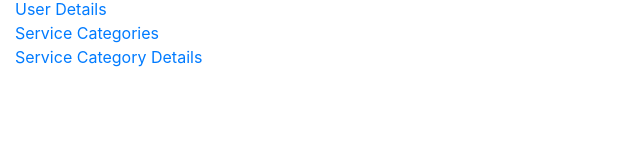
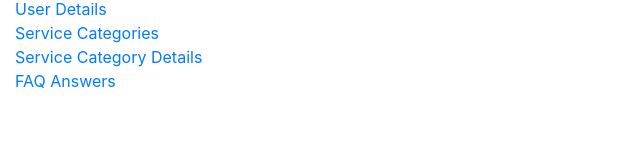
Before and after one commit to hughesbrian/cs4500_sp19_client_react_noideainc, a React (Create React App) app: page /admin in a window 1280 px wide. Shown: the part 153-300 px from the top of the page, without its empty margins (0-640 px from the left). Built offline with nearby package versions, Linux system fonts and the light colour scheme.

Commit message:
create the related URL link for FAQAnswers components

```diff
--- a/src/components/Admin.js
+++ b/src/components/Admin.js
@@ -9,12 +9,12 @@ import ServiceAnswers from './ServiceAnswers'
 import ServiceAnswerDetails from './ServiceAnswerDetails'
 import FAQs from './FAQs'
 import FAQDetails from './FAQDetails'
-import FAQAnswers from './FAQAnswers'
 import FAQAnswerDetails from './FAQAnswerDetails'*/
 import Users from './Users'
 import UserDetails from './UserDetails'
 import ServiceCategories from './ServiceCategories'
 import ServiceCategoryDetails from './ServiceCategoryDetails'
+import FAQAnswers from './FAQAnswers'
 
 const Admin = () =>
     <div>
@@ -29,6 +29,8 @@ const Admin = () =>
                     <Link to="/admin/service-categories">Service Categories</Link>
                     <br/>
                     <Link to="/admin/service-categories/1">Service Category Details</Link>
+                    <br/>
+                    <Link to="/admin/faq-answers">FAQ Answers</Link>
                     <br/>
                     {/* THE CURLY BRACKETS ARE PART OF THE COMMENT. IF REMOVED,
                     THE CODE BELOW WILL BE RUNNED, EVEN THOUGH IT IS COMMENTED OUT.
@@ -60,6 +62,7 @@ const Admin = () =>
                     <Route path="/admin/service-categories/:id" exact component={ServiceCategoryDetails}/>
                     <Route path="/admin/users" exact component={Users}/>
                     <Route path="/admin/users/:id" exact component={UserDetails}/>
+                    <Route path="/admin/faq-answers" exact component={FAQAnswers}/>
                     {/* THE CURLY BRACKETS ARE PART OF THE COMMENT. IF REMOVED,
                     THE CODE BELOW WILL BE RUNNED, EVEN THOUGH IT IS COMMENTED OUT.
                     JUST CUT OUT WHAT YOU NEED AND PASTE IT ABOVE.
```
